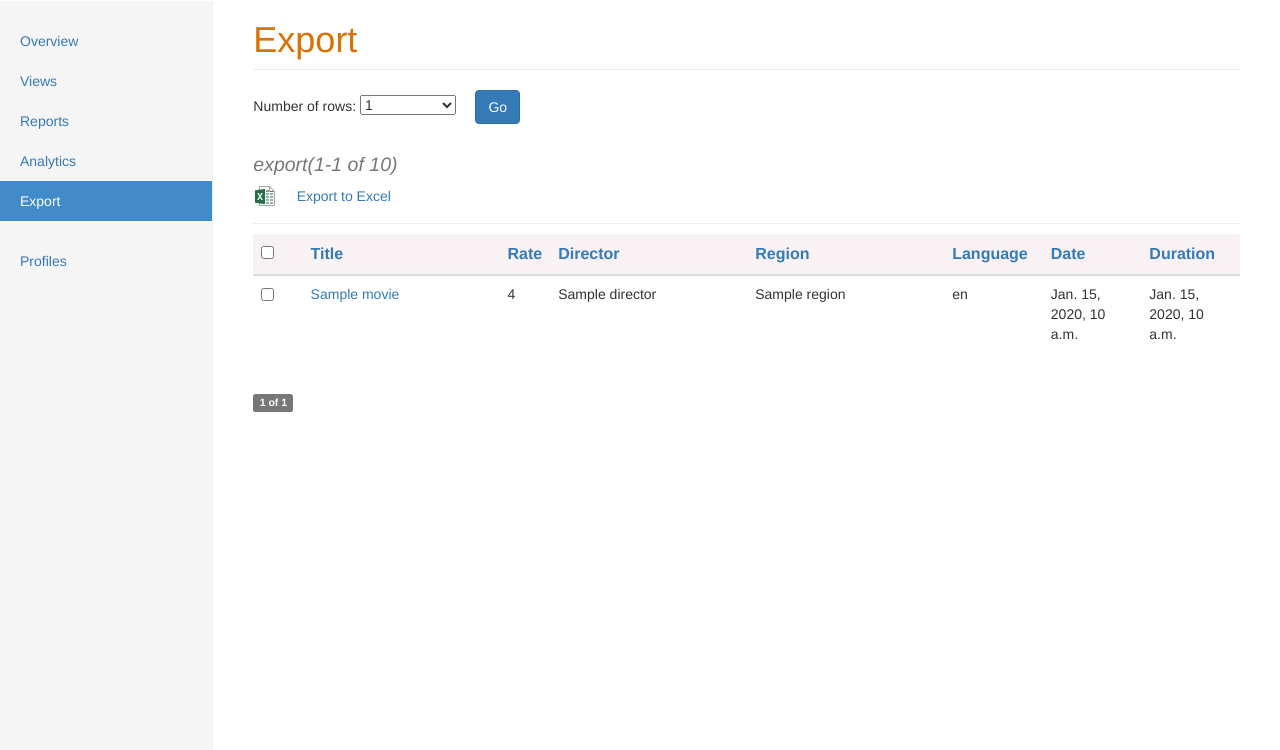
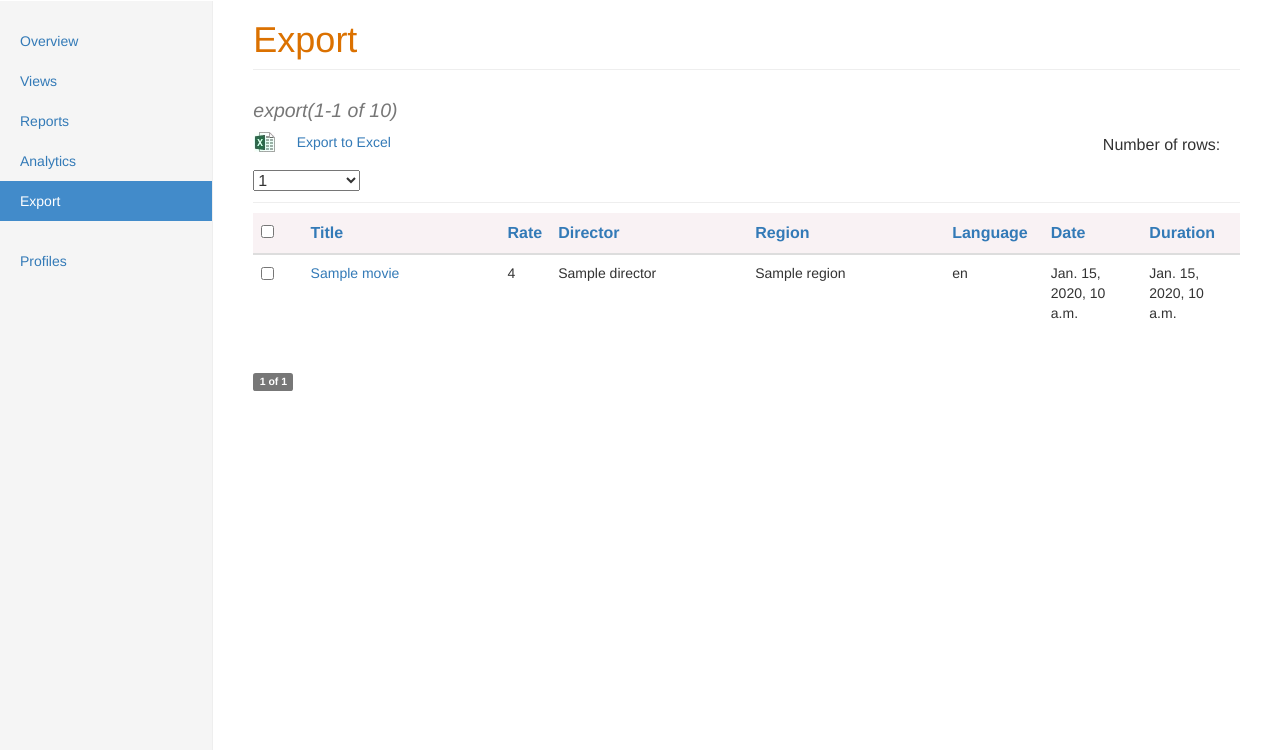
Before and after one commit to luojie3196/rogse, a Django app: template douban/templates/export.html in a window 1280 px wide. Shown: the part 50-800 px from the top of the page. Run offline with Django 3.2, Linux system fonts and the light colour scheme; the template is opened without the code that fills it: most values are stand-ins (such as "Sample title", 1, 10 or a date in 2020); some libraries are stand-ins or nearby versions.

Commit message:
douban web development stage 41

```diff
--- a/douban/templates/export.html
+++ b/douban/templates/export.html
@@ -18,22 +18,6 @@
 {% endblock %}
 {% block page-header-title %}Export {% endblock %}
 
-{% block page-header %}
-    <form class="form-horizontal" action="{% url "export_page" %}" method="get">
-        Number of rows:
-        <select name="rows_num" class="">
-            {% if rows_num %}
-                <option selected="selected">{{ rows_num }}</option>
-            {% endif %}
-            {% for row in rows_num_list %}
-                <option>{{ row }}</option>
-            {% endfor %}
-        </select>
-        &nbsp;&nbsp;&nbsp;
-        <button type="submit" class="btn btn-primary">Go</button>
-    </form>
-{% endblock %}
-
 {% block sub-header-title %}
     <em>
         <small>
@@ -44,6 +28,17 @@
         <span class="xls-btn"></span>
         <span class="btn btn-link"><a href="?start_index={{ movies.start_index }}&end_index={{ movies.end_index }}"
                                       target="_blank">Export to Excel</a></span>
+    <span class="rows-num-select">
+        Number of rows:
+        <select name="rows_num" id="rows_num_select">
+            {% if rows_num %}
+                <option selected="selected">{{ rows_num }}</option>
+            {% endif %}
+            {% for row in rows_num_list %}
+                <option>{{ row }}</option>
+            {% endfor %}
+        </select>
+    </span>
     </div>
 {% endblock %}
 
--- a/static/CSS/db_base.css
+++ b/static/CSS/db_base.css
@@ -31,3 +31,11 @@ div.tips-info {
     cursor: pointer;
     vertical-align: middle;
 }
+
+span.rows-num-select {
+    width: 22px;
+    height: 22px;
+    font-size: medium;
+    padding-left: 70%;
+    display: inline;
+}
--- a/static/JS/db_base.js
+++ b/static/JS/db_base.js
@@ -23,3 +23,9 @@ function setSelectAll(){
         $("#SelectAll").prop("checked", true);
     }
 }
+$(document).ready(function() {
+    $('#rows_num_select').change(function () {
+        var p1 = $(this).children('option:selected').val();//selected的值
+        window.location.href = "?rows_num=" + p1 + "";//页面跳转并传参
+    })
+})
```
